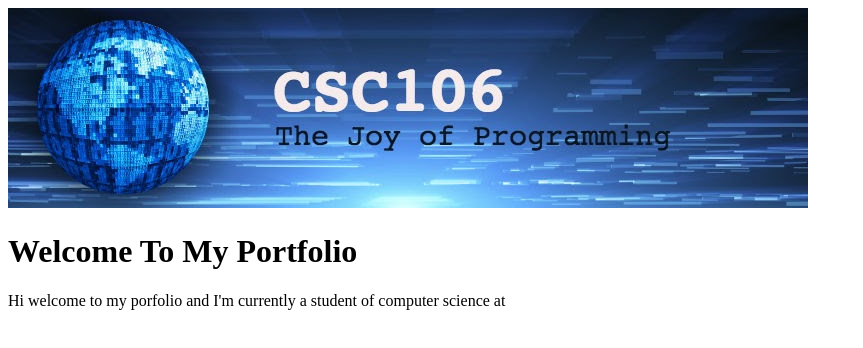
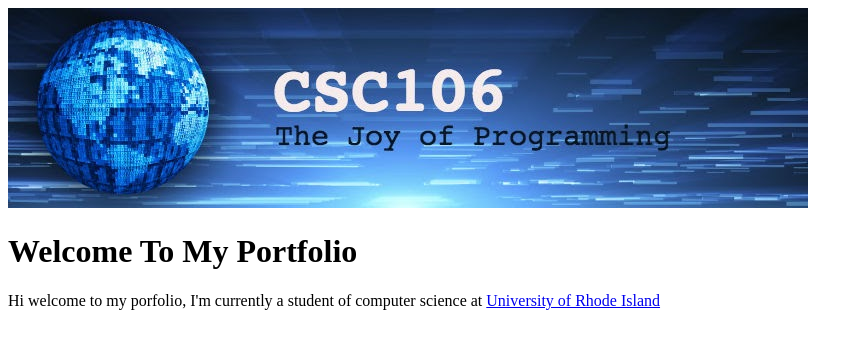
Before and after one commit to Nick577314/Nick577314.github.io, a plain HTML site: page index.html in a window 1280 px wide. Shown: the whole page, without its empty margins (0-863 px from the left). Drawn offline with Linux system fonts and the light colour scheme.

Commit message:
Update index.html

```diff
--- a/index.html
+++ b/index.html
@@ -7,7 +7,7 @@
     <body>
     <img src="csc106 banner.jpg">
     <h1> Welcome To My Portfolio </h1>
-       <p> Hi welcome to my porfolio and I'm currently a student of computer science at <a href="https://www.uri.edu/" University of Rhode Island </a>
+       <p> Hi welcome to my porfolio, I'm currently a student of computer science at <a href="https://www.uri.edu/"> University of Rhode Island</a>
         </p>
     </body>
 </html>
```
